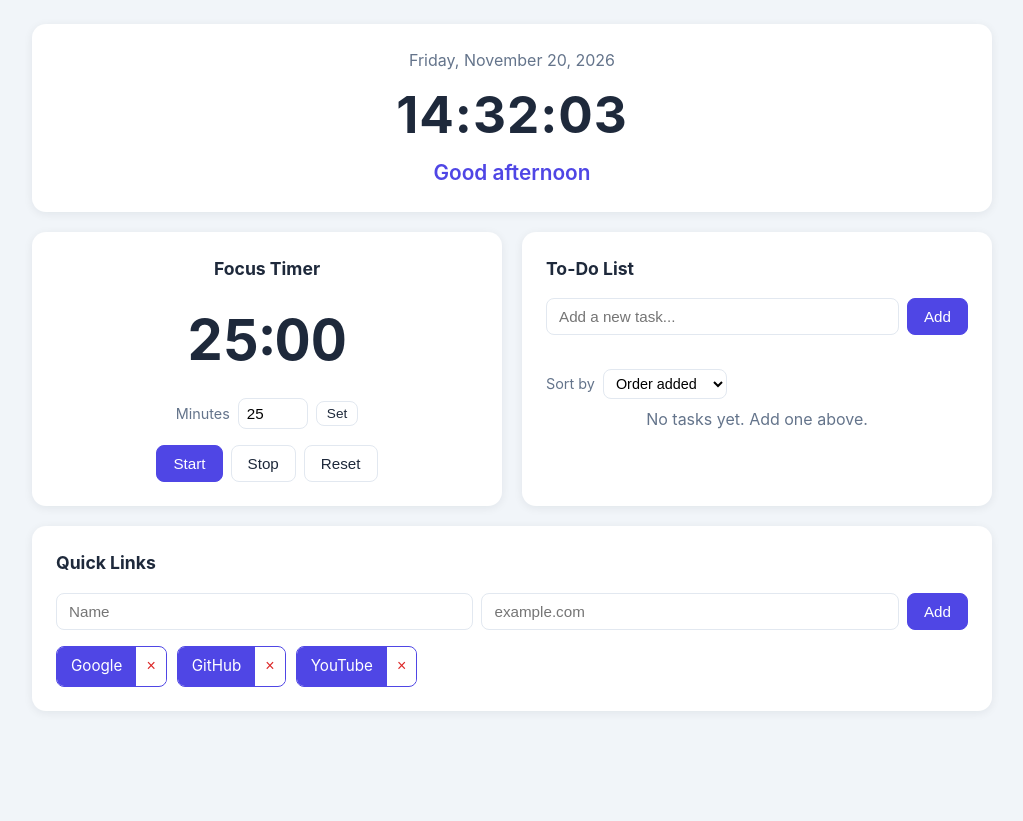
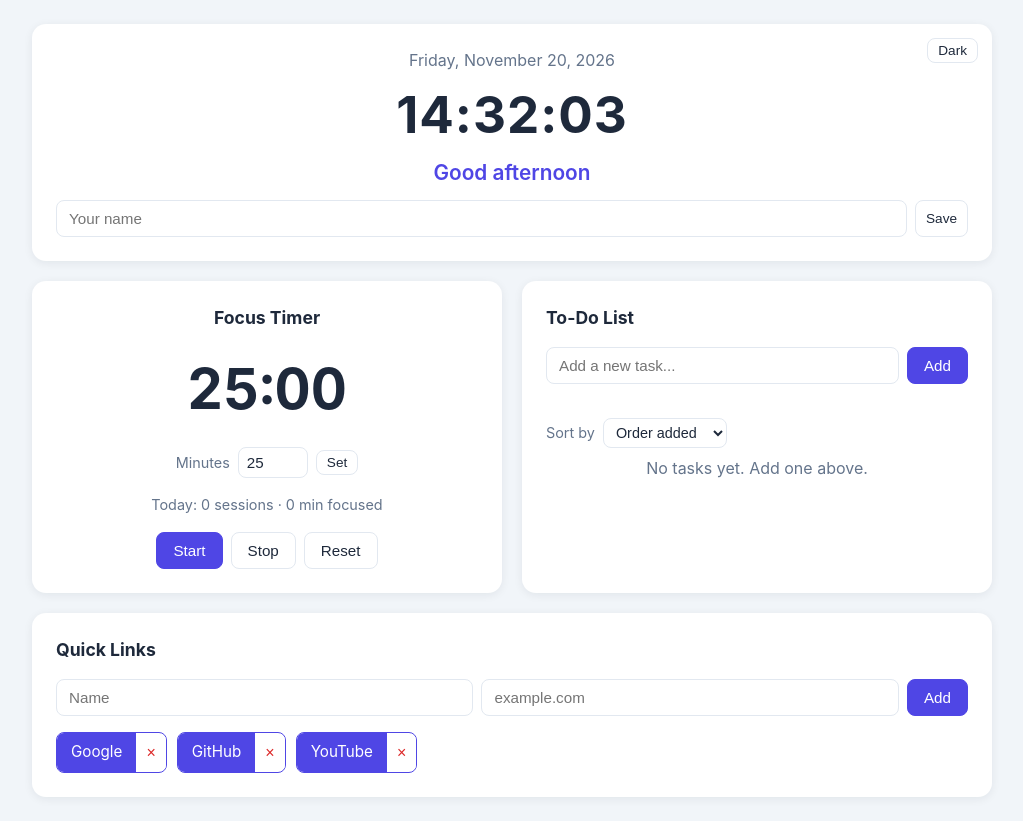
Before and after one commit to fxandy01/CodingCamp-16November26-AndiEP, a plain HTML site: page index.html in a window 1280 px wide. Shown: the whole page, without its empty margins (128-1151 px from the left). Before the commit the page ends 800 px from the top, so only its background shows below. Drawn offline with Linux system fonts and the light colour scheme.

Commit message:
feat: add name in greeting, daily focus stats, and dark mode

```diff
--- a/css/style.css
+++ b/css/style.css
@@ -8,6 +8,23 @@
   --border: #e2e8f0;
   --danger: #dc2626;
   --radius: 14px;
+  --hover: #f1f5f9;
+  --danger-hover: #fee2e2;
+  --shadow: rgba(15, 23, 42, 0.07);
+}
+
+:root[data-theme="dark"] {
+  --bg: #0f172a;
+  --card: #1e293b;
+  --text: #e2e8f0;
+  --muted: #94a3b8;
+  --primary: #6366f1;
+  --primary-dark: #818cf8;
+  --border: #334155;
+  --danger: #f87171;
+  --hover: #334155;
+  --danger-hover: #450a0a;
+  --shadow: rgba(0, 0, 0, 0.4);
 }
 
 * { box-sizing: border-box; }
@@ -36,12 +53,17 @@ body {
   background: var(--card);
   border-radius: var(--radius);
   padding: 24px;
-  box-shadow: 0 2px 10px rgba(15, 23, 42, 0.07);
+  box-shadow: 0 2px 10px var(--shadow);
 }
 
 h2 { margin: 0 0 16px; font-size: 1.1rem; }
 
-.greeting { grid-column: 1 / -1; text-align: center; }
+.greeting { grid-column: 1 / -1; text-align: center; position: relative; }
+.theme-toggle { position: absolute; top: 14px; right: 14px; }
+.name-form { display: flex; justify-content: center; gap: 8px; margin-top: 12px; }
+.name-form input { flex: 0 1 200px; }
+.visually-hidden { position: absolute; width: 1px; height: 1px; overflow: hidden; clip: rect(0 0 0 0); white-space: nowrap; }
+.focus-stats { margin: 0 0 16px; color: var(--muted); font-size: 0.9rem; }
 .date { margin: 0; color: var(--muted); }
 .time { margin: 4px 0; font-size: 3.2rem; font-weight: 700; letter-spacing: 1px; }
 .greeting-text { margin: 0; font-size: 1.3rem; color: var(--primary); font-weight: 600; }
@@ -49,11 +71,11 @@ h2 { margin: 0 0 16px; font-size: 1.1rem; }
 .timer { text-align: center; }
 .timer-display { font-size: 3.5rem; font-weight: 700; font-variant-numeric: tabular-nums; margin-bottom: 16px; }
 .timer-settings { display: flex; flex-wrap: wrap; align-items: center; justify-content: center; gap: 8px; margin-bottom: 16px; color: var(--muted); font-size: 0.9rem; }
-.timer-settings input { width: 70px; padding: 6px 8px; border: 1px solid var(--border); border-radius: 8px; font-size: 0.95rem; }
+.timer-settings input { width: 70px; padding: 6px 8px; border: 1px solid var(--border); border-radius: 8px; font-size: 0.95rem; background: var(--card); color: var(--text); }
 
 .message { min-height: 1.3em; margin: -8px 0 8px; color: var(--danger); font-size: 0.85rem; }
 .sort-row { display: flex; align-items: center; gap: 8px; margin-bottom: 8px; color: var(--muted); font-size: 0.9rem; }
-.sort-row select { padding: 5px 8px; border: 1px solid var(--border); border-radius: 8px; background: #fff; font-size: 0.9rem; }
+.sort-row select { padding: 5px 8px; border: 1px solid var(--border); border-radius: 8px; background: var(--card); color: var(--text); font-size: 0.9rem; }
 
 .button-row { display: flex; flex-wrap: wrap; justify-content: center; gap: 8px; }
 
@@ -61,13 +83,13 @@ h2 { margin: 0 0 16px; font-size: 1.1rem; }
   padding: 9px 16px;
   border: 1px solid var(--border);
   border-radius: 8px;
-  background: #fff;
+  background: var(--card);
   color: var(--text);
   font-size: 0.95rem;
   cursor: pointer;
   transition: background 0.15s;
 }
-.btn:hover { background: var(--bg); }
+.btn:hover { background: var(--hover); }
 .btn.primary { background: var(--primary); border-color: var(--primary); color: #fff; }
 .btn.primary:hover { background: var(--primary-dark); }
 .btn.small { padding: 4px 10px; font-size: 0.85rem; }
@@ -81,6 +103,8 @@ input[type="text"] {
   border: 1px solid var(--border);
   border-radius: 8px;
   font-size: 0.95rem;
+  background: var(--card);
+  color: var(--text);
 }
 input[type="text"]:focus { outline: 2px solid var(--primary); border-color: transparent; }
 
@@ -119,16 +143,17 @@ input[type="text"]:focus { outline: 2px solid var(--primary); border-color: tran
 .link-chip a:hover { background: var(--primary-dark); }
 .link-chip button {
   border: none;
-  background: #fff;
+  background: var(--card);
   color: var(--danger);
   padding: 8px 10px;
   cursor: pointer;
   font-size: 1rem;
   line-height: 1;
 }
-.link-chip button:hover { background: #fee2e2; }
+.link-chip button:hover { background: var(--danger-hover); }
 
 @media (max-width: 700px) {
+  .theme-toggle { position: static; margin-bottom: 8px; }
   body { padding: 12px 10px; }
   .dashboard { grid-template-columns: minmax(0, 1fr); gap: 14px; }
   .card { padding: 16px; }
--- a/index.html
+++ b/index.html
@@ -10,9 +10,15 @@
   <main class="dashboard">
     <!-- Greeting -->
     <header class="card greeting">
+      <button id="theme-toggle" type="button" class="btn small theme-toggle" aria-label="Switch to dark mode">Dark</button>
       <p id="date" class="date"></p>
       <h1 id="time" class="time">00:00:00</h1>
       <p id="greeting" class="greeting-text"></p>
+      <form id="name-form" class="name-form">
+        <label for="name-input" class="visually-hidden">Your name</label>
+        <input id="name-input" type="text" placeholder="Your name" maxlength="30" autocomplete="given-name">
+        <button type="submit" class="btn small">Save</button>
+      </form>
     </header>
 
     <!-- Focus Timer -->
@@ -24,6 +30,7 @@
         <input id="timer-minutes" type="number" min="1" max="180" value="25" required>
         <button type="submit" class="btn small">Set</button>
       </form>
+      <p id="focus-stats" class="focus-stats"></p>
       <div class="button-row">
         <button id="timer-start" class="btn primary">Start</button>
         <button id="timer-stop" class="btn">Stop</button>
--- a/js/app.js
+++ b/js/app.js
@@ -5,6 +5,9 @@
   var LINK_KEY = 'dashboard.links';
   var TIMER_KEY = 'dashboard.timerMinutes';
   var SORT_KEY = 'dashboard.todoSort';
+  var NAME_KEY = 'dashboard.name';
+  var STATS_KEY = 'dashboard.focusStats';
+  var THEME_KEY = 'dashboard.theme';
   var DEFAULT_MINUTES = 25;
   var MIN_MINUTES = 1;
   var MAX_MINUTES = 180;
@@ -39,17 +42,52 @@
     return 'Good night';
   }
 
+  var nameForm = document.getElementById('name-form');
+  var nameInput = document.getElementById('name-input');
+  var userName = (localStorage.getItem(NAME_KEY) || '').trim();
+  nameInput.value = userName;
+
+  nameForm.addEventListener('submit', function (e) {
+    e.preventDefault();
+    userName = nameInput.value.trim();
+    if (userName) {
+      localStorage.setItem(NAME_KEY, userName);
+    } else {
+      localStorage.removeItem(NAME_KEY);
+    }
+    updateClock();
+  });
+
   function updateClock() {
     var now = new Date();
     timeEl.textContent = pad(now.getHours()) + ':' + pad(now.getMinutes()) + ':' + pad(now.getSeconds());
     dateEl.textContent = now.toLocaleDateString(undefined, {
       weekday: 'long', year: 'numeric', month: 'long', day: 'numeric'
     });
-    greetingEl.textContent = getGreeting(now.getHours());
+    greetingEl.textContent = getGreeting(now.getHours()) + (userName ? ', ' + userName : '');
   }
 
   updateClock();
   setInterval(updateClock, 1000);
+
+  // ---------- Theme ----------
+  var themeBtn = document.getElementById('theme-toggle');
+
+  function applyTheme(theme) {
+    document.documentElement.setAttribute('data-theme', theme);
+    themeBtn.textContent = theme === 'dark' ? 'Light' : 'Dark';
+    themeBtn.setAttribute('aria-label', 'Switch to ' + (theme === 'dark' ? 'light' : 'dark') + ' mode');
+  }
+
+  var savedTheme = localStorage.getItem(THEME_KEY);
+  var prefersDark = window.matchMedia && window.matchMedia('(prefers-color-scheme: dark)').matches;
+  applyTheme(savedTheme === 'dark' || savedTheme === 'light' ? savedTheme : (prefersDark ? 'dark' : 'light'));
+
+  themeBtn.addEventListener('click', function () {
+    var next = document.documentElement.getAttribute('data-theme') === 'dark' ? 'light' : 'dark';
+    localStorage.setItem(THEME_KEY, next);
+    applyTheme(next);
+  });
 
   // ---------- Focus timer ----------
   var timerDisplay = document.getElementById('timer-display');
@@ -62,6 +100,37 @@
   function loadMinutes() {
     var saved = parseInt(localStorage.getItem(TIMER_KEY), 10);
     return saved >= MIN_MINUTES && saved <= MAX_MINUTES ? saved : DEFAULT_MINUTES;
+  }
+
+  // Focus stats: completed sessions today. Resets when the date changes.
+  var statsEl = document.getElementById('focus-stats');
+
+  function todayKey() {
+    var d = new Date();
+    return d.getFullYear() + '-' + pad(d.getMonth() + 1) + '-' + pad(d.getDate());
+  }
+
+  function loadStats() {
+    var empty = { date: todayKey(), sessions: 0, minutes: 0 };
+    try {
+      var data = JSON.parse(localStorage.getItem(STATS_KEY));
+      if (data && data.date === empty.date && data.sessions >= 0 && data.minutes >= 0) return data;
+    } catch (e) { /* use empty stats */ }
+    return empty;
+  }
+
+  function renderStats() {
+    var stats = loadStats();
+    var label = stats.sessions === 1 ? 'session' : 'sessions';
+    statsEl.textContent = 'Today: ' + stats.sessions + ' ' + label + ' \u00b7 ' + stats.minutes + ' min focused';
+  }
+
+  function recordSession(minutes) {
+    var stats = loadStats();
+    stats.sessions += 1;
+    stats.minutes += minutes;
+    save(STATS_KEY, stats);
+    renderStats();
   }
 
   function renderTimer() {
@@ -80,6 +149,7 @@
       renderTimer();
       if (remaining <= 0) {
         stopTimer();
+        recordSession(timerMinutes);
         alert('Time is up! Take a break.');
       }
     }, 1000);
@@ -105,6 +175,7 @@
 
   timerForm.addEventListener('submit', setTimerMinutes);
   timerMinutesInput.value = timerMinutes;
+  renderStats();
 
   document.getElementById('timer-start').addEventListener('click', startTimer);
   document.getElementById('timer-stop').addEventListener('click', stopTimer);
```
Also changed, not shown: 3 other files.
